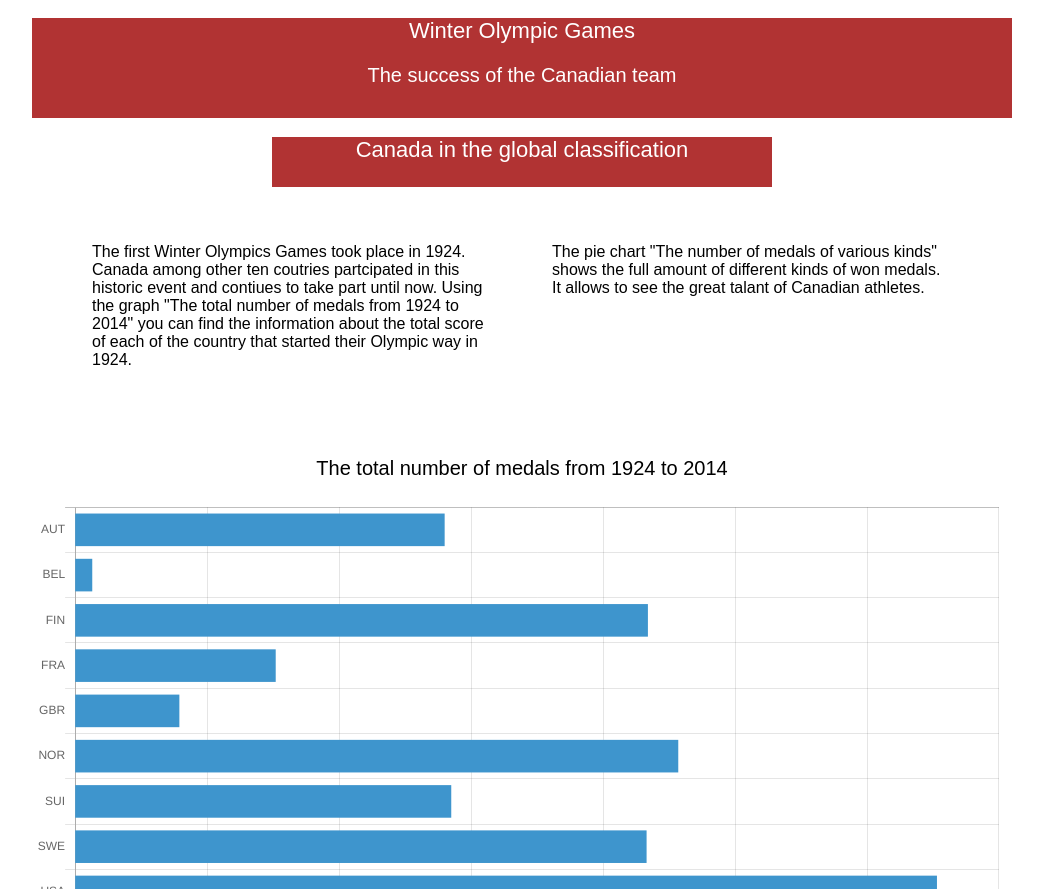
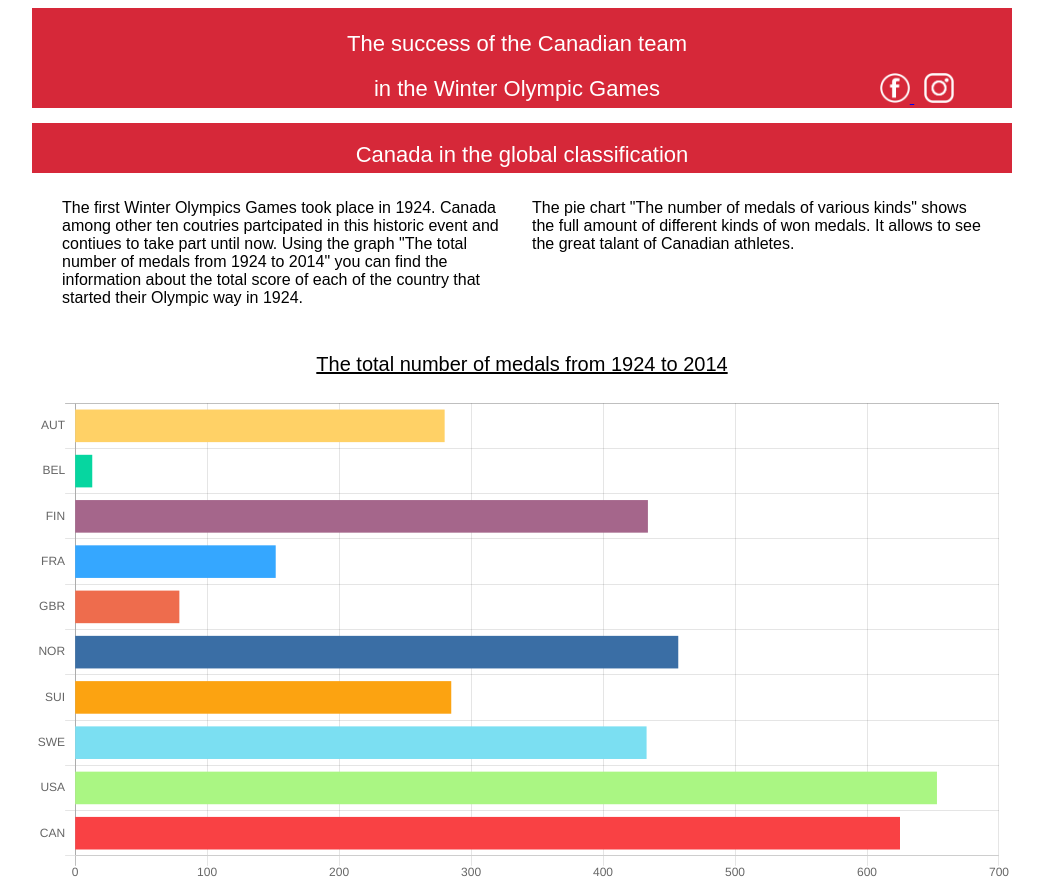
Before and after one commit to echechulina/Winter-Olympic-Games, a plain HTML site: page index.html in a window 1280 px wide. Shown: the top 889 px of the page, without its empty margins (118-1161 px from the left). Drawn offline with nearby package versions, Linux system fonts and the light colour scheme.

Commit message:
updating everything

```diff
--- a/css/style.css
+++ b/css/style.css
@@ -15,6 +15,7 @@ h3 {
 
 canvas {
 	max-height: 500px;
+	margin-top: 0px;
 }
 
 .hidden
@@ -32,41 +33,88 @@ background-color: #fff;
 
 .mainHeader {
   height: 100px;
-  background-color: #b13333;
+  background-color: #d62839;
   color: #fff;
+  flex-direction: row;
+}
+
+
+.siteName {
+width: 450px;
+height: 60px;
+padding-top: 5px;
+padding: -20px;
+margin-left: 260px;
+}
+
+.socialMedia {
+  margin-left: 800px;
+}
+
+#iconNav img {
+  width: 30px;
+  height: 30px;
+
+}
+
+#iconNav {
+  list-style: none;
+  margin: 0;
+  padding: 0
+}
+
+#iconNav li {
+  display: inline;
+  margin-right: 10px;
+
+}
+
+
+
+.titleBackground{
+height: 50px;
+  background-color: #d62839;
+  color: #fff;
+  width: auto;
+  text-align: center;
+  margin-top: 15px;
+
 }
 
 .title {
-height: 50px;
-  background-color: #b13333;
-  color: #fff;
-  width: 500px;
-  text-align: center;
-  margin-left: 240px;
+	padding-top: 1px;
+
 }
 
+.graphName {
+	text-decoration: underline;
+}
 
 .description {
   display: flex;
   flex-direction: row;
   justify-content: space-between;
-  margin-top: 40px;
-  margin-bottom: 30px;
-  margin-left: 60px;
-  margin-right: 60px;
-
+  margin-left: 30px;
+  margin-right: 30px;
+  margin-top: 10px;
 }
 
 .leftContainer, .rightContainer {
-	width: 400px;
-	height: 200px;
+	width: 450px;
+	height: 150px;
 	background-color: #fff;
 	text-align: left;
+  border: 1px;
+  border-color: #d3cccc;
 
 }
 
 .mainFooter {
-  height: 100px;
-  background-color: #b13333;
+  height: 50px;
+  background-color: #d62839;
   color: #fff;
 }
+#footerTitle {
+	padding-top: 1px;
+
+}
--- a/index.html
+++ b/index.html
@@ -8,14 +8,36 @@
 <body>
 	<div class="container">
 		<h1 class="hidden">Winter Olympic Games</h1>
+
 		<header class="mainHeader">
-			<h2>Winter Olympic Games</h2>
-			<h3>The success of the Canadian team</h3>
+			<section class="siteName">
+			<h2>The success of the Canadian team</h2>
+				<h2>in the Winter Olympic Games</h2>
+			</section>
+			<div class="socialMedia">
+        		<h2 class="hidden">Social Media</h2>
+        		<ul id="iconNav">
+            		<li id="facebook">
+            			<a href="https://www.facebook.com/teamcanada">
+                			<img src="images/facebook.png" alt="facebook">
+              			</a>
+            		</li>
+
+           			 <li id="instagram">
+              			<a href="https://www.instagram.com/teamcanada/">
+                			<img src="images/instagram.png" alt="instagram">
+              			</a>
+            		</li>
+  				</ul>
+     		 </div>
 		</header>
 
 		<div class="firstPart">
-			<section class="title">
-				<h2>Canada in the global classification</h2>
+			<section class="titleBackground">
+				<h2 class="hidden">titleBackground</h2>
+				<section class="title">
+					<h2>Canada in the global classification</h2>
+				</section>
 			</section>
 
 			<section class="description">
@@ -41,13 +63,17 @@
 				<h3>The number of medals of various kinds</h3>
 			</section>
 
+
 			<canvas id="pieChart"></canvas>
 		</div>
 
 		<div class="secondPart">
+			<section class="titleBackground">
+				<h2 class="hidden">titleBackground</h2>
 			<section class="title">
 				<h2>Dynamics of results</h2>
 			</section>
+		</section>
 
 			<section class="description">
 				<h2 class="hidden">Description</h2>
@@ -66,18 +92,23 @@
 				<h3>Statistics of victories at the Olympic Games</h3>
 			</section>
 
+
 			<canvas id="lineChart"></canvas>
 
 			<section class="graphName">
 				<h3>Statistics of victories of men and women in different kinds of sports</h3>
 			</section>
 
+
 			<canvas id="barChartVertical"></canvas>
 		</div>
 
 		<div class="thirdPart">
-			<section class="title">
-				<h2>Female contributions</h2>
+			<section class="titleBackground">
+				<h2 class="hidden">titleBackground</h2>
+				<section class="title">
+					<h2>Female contributions</h2>
+				</section>
 			</section>
 
 			<section class="description">
@@ -88,7 +119,7 @@
 				</section>
 				<section class="rightContainer">
 					<h2 class="hidden">Right container</h2>
-					<p>The leaders in the number of medals in various sports are mainly men, but women athletes made a sinificant contribution to the team score.</p>
+					<p>Canadian Female athletes showed incredible results and despite the fact that they participated in competitions less, they earned about 38% of the total number of medals.</p>
 				</section>
 			</section>
 
@@ -96,11 +127,15 @@
 				<h3>The influence of women on the number of victories in the Olympic Games</h3>
 			</section>
 
+
 			<canvas id="multigraphChart"></canvas>
 		</div>
 
 		<footer class="mainFooter">
+			<section id="footerTitle">
+				<h2 class="hidden">footerBackground</h2>
 			<h3>Citus, Altius, Fortius!</h3>
+		</section>
 		</footer>
 	</div>
 <script src="https://cdn.jsdelivr.net/npm/chart.js@2.9.3/dist/Chart.min.js"></script>
--- a/js/app.js
+++ b/js/app.js
@@ -4,7 +4,7 @@ var updatingChart = new Chart(document.getElementById('barChartHorizontal'), {
 		labels: ['AUT','BEL','FIN','FRA','GBR','NOR','SUI','SWE','USA'],
 		datasets: [{
 			label: 'Full number',
-			backgroundColor: ['#3e95cd','#3e95cd','#3e95cd','#3e95cd','#3e95cd','#3e95cd','#3e95cd','#3e95cd','#3e95cd','#3e95cd'],
+			backgroundColor: ['#ffd166','#06d6a0','#a5668b','#35a7ff','#ee6c4d','#3a6ea5','#fca311','#7bdff2','#aaf683'],
 			data: [280, 13, 434, 152, 79, 457, 285, 433, 653],
 		}]
 	},
@@ -28,7 +28,7 @@ function addData(chart, label, data, backgroundColor) {
 }
 
 setTimeout(function () {
-addData(updatingChart, 'CAN', 625, '#8e5ea2')
+addData(updatingChart, 'CAN', 625, '#f94144');
 }, 3000);
 
 
@@ -37,7 +37,7 @@ new Chart(document.getElementById('pieChart'), {
 	data: {
 		labels: ['Gold','Silver','Bronze'],
 		datasets: [{
-			backgroundColor: ['#3e95cd','#8e5ea2', '#e8c3b9'],
+			backgroundColor: ['#eed317','#aeb7b3', '#76520e'],
 			data: [315,203,107],
 		}]
 	},
@@ -64,7 +64,7 @@ new Chart(document.getElementById('lineChart'), {
 			label: 'Number of medals',
 			data: [9,12,20,13,20,17,20,21,7,20,1,3,2,4,6,37,40,49,75,68,91,90],
 			fill: false,
-			borderColor: '#3e95cd'
+			borderColor: '#f94144'
 		}]
 	},
 	options: {
@@ -87,12 +87,12 @@ new Chart(document.getElementById('barChartVertical'), {
 		datasets: [{
 			label: 'Female athletes',
 			data: [3,7,25,101,77,26,],
-			backgroundColor:'#3e95cd',
+			backgroundColor:'#ff595e',
 		},
 		{
 			label: 'Male athletes',
 			data: [0,15,25,250,82,14],
-			backgroundColor:'#8e5ea2',
+			backgroundColor:'#1982c4',
 		}]
 	},
 	options: {
@@ -115,19 +115,19 @@ new Chart(document.getElementById('multigraphChart'), {
 			label: 'Number of victories',
 			data: [20,17,20,7,20,1,3,6,40,49,68,91,90],
 			backgroundColor: [
-			'rgb(255,192,203, 0.2)',
-			'rgb(255,192,203, 0.2)',
-			'rgb(255,192,203, 0.2)',
-			'rgb(255,192,203, 0.2)',
-			'rgb(255,192,203, 0.2)',
-			'rgb(255,192,203, 0.2)',
-			'rgb(255,192,203, 0.2)',
-			'rgb(255,192,203, 0.2)',
-			'rgb(255,192,203, 0.2)',
-			'rgb(255,192,203, 0.2)',
-			'rgb(255,192,203, 0.2)',
-			'rgb(255,192,203, 0.2)',
-			'rgb(255,192,203, 0.2)',
+			'rgb(67,35,113, 0.5)',
+			'rgb(67,35,113, 0.5)',
+			'rgb(67,35,113, 0.5)',
+			'rgb(67,35,113, 0.5)',
+			'rgb(67,35,113, 0.5)',
+			'rgb(67,35,113, 0.5)',
+			'rgb(67,35,113, 0.5)',
+			'rgb(67,35,113, 0.5)',
+			'rgb(67,35,113, 0.5)',
+			'rgb(67,35,113, 0.5)',
+			'rgb(67,35,113, 0.5)',
+			'rgb(67,35,113, 0.5)',
+			'rgb(67,35,113, 0.5)'
 			]
 		},
 
@@ -136,7 +136,7 @@ new Chart(document.getElementById('multigraphChart'), {
 			type: 'line',
 			fill: false,
 			data: [2,2,2,2,2,1,2,4,7,10,33,37,47,44,44],
-			borderColor: '#3e95cd',
+			borderColor: '#ff595e',
 			backgroundColor:'#8e5ea2'
 
 		}]
```
Also changed, not shown: images/facebook.png (added), images/instagram.png (added), images/rings.png (added), 2 other files.
